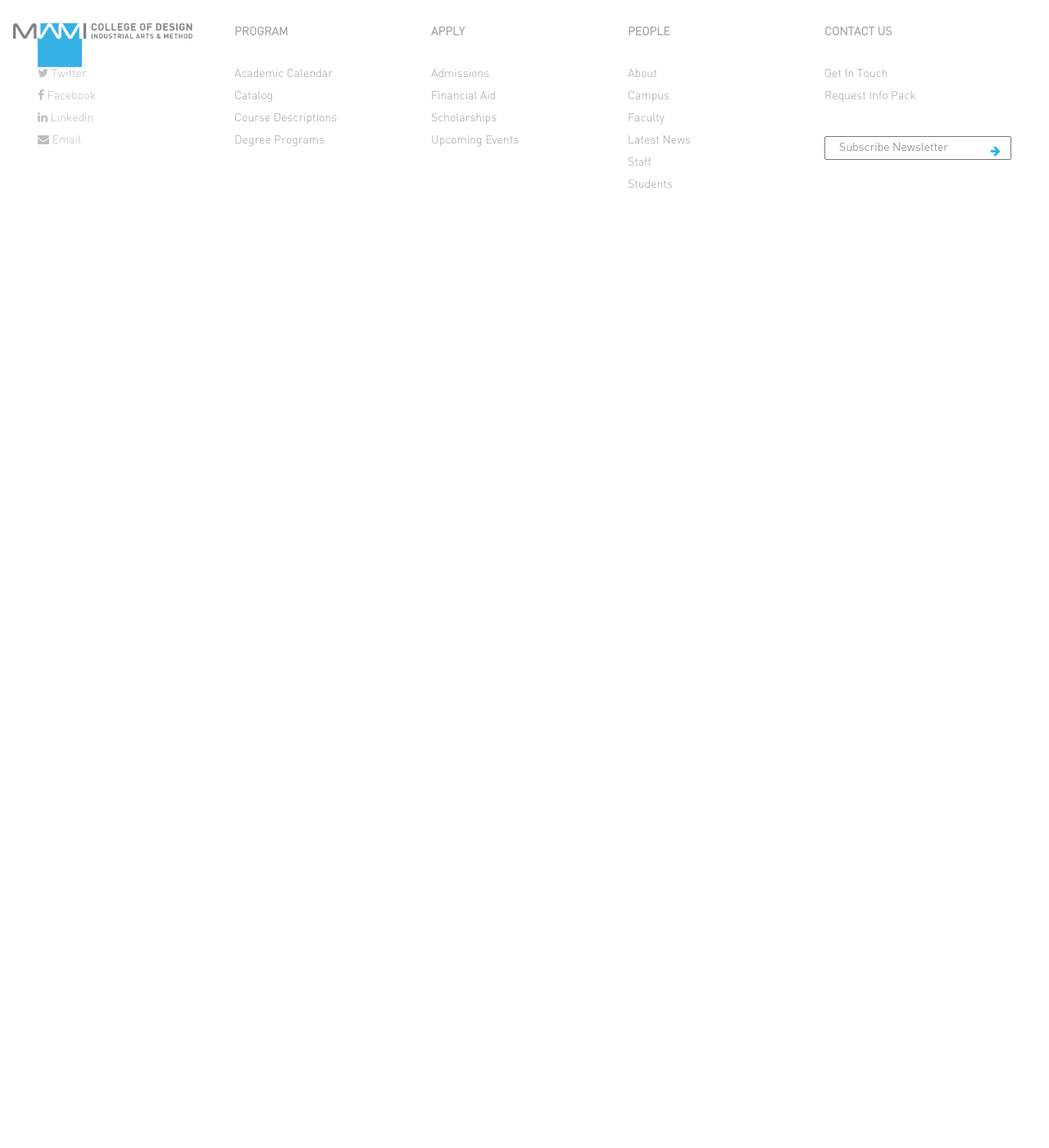
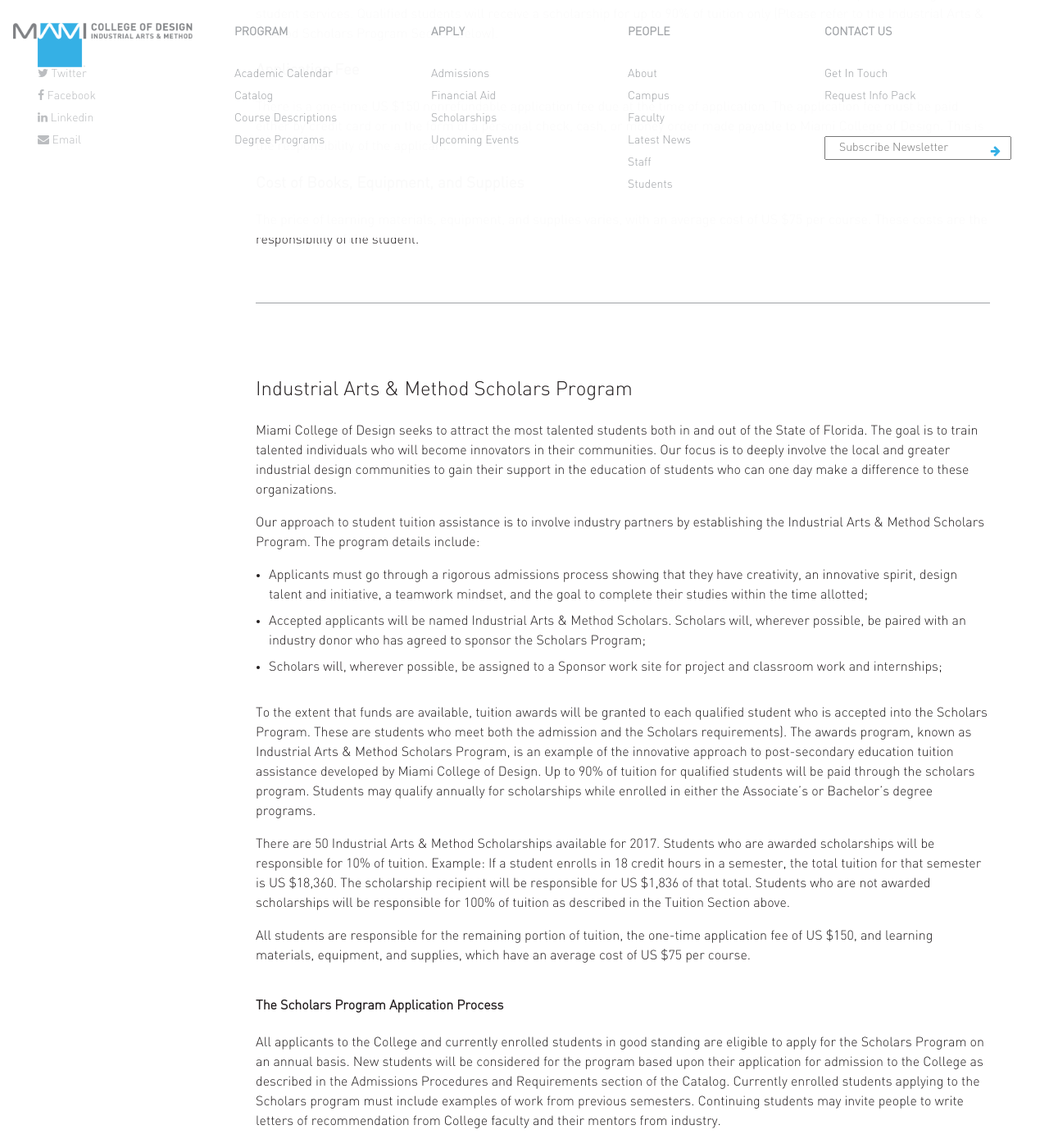
Before and after one commit to akritibhusal/MiamiCollegeofDesign, a Jekyll site: the page built from apply/financial-aid.markdown, in a window 1280 px wide and 1400 px high, scrolled down 641 px. Shown: the whole window at 82% size. Built offline with Jekyll 4.4.1, drawn with Linux system fonts in a browser that asks for light colours; nearby versions of some CDN libraries; before the commit the page ends 900 px from its top, so only the background shows below that; some of the changed text lies outside the part shown.

Commit message:
Updated Financial Aid

```diff
--- a/apply/financial-aid.markdown
+++ b/apply/financial-aid.markdown
@@ -3,4 +3,67 @@ title: Financial Aid
 date: 2016-12-02 14:09:00 Z
 permalink: "/apply/financial-aid/"
 position: 1
+sidemenu:
+  tuition: Tuition fees and other costs
+  scholar: Industrial Arts & Method Scholars Program
+header_title: Financial Aid
 ---
+
+## Tuition fees and other costs
+{:#tuition}
+
+### Tuition
+
+Tuition is due at the time of registration for each semester. The fee is US $1020 per semester credit-hour unit. The total cost of tuition for the bachelor’s degree is US $147,900 (145 credit hours). The total cost of tuition for the associate’s degree is US $66,300 (65 credit hours). Tuition includes the cost of instructors and administration, as well as internships, mentoring, and student services. Qualified students will receive a scholarship for up to 90% of tuition only (Please refer to the Industrial Arts & Method Scholars Program Section below).
+
+### Application Fee
+
+There is a one-time US $150 nonrefundable application fee due at the time of application. The application fee must be paid either by credit card or in the form of a personal check, cash, or money order made payable to Miami College of Design. This is the responsibility of the applicant.
+
+### Cost of Books, Equipment, and Supplies
+
+The price of learning materials, equipment, and supplies varies, with an average cost of US $75 per course. These costs are the responsibility of the student.
+
+{:.sep--line}
+&nbsp;
+
+## Industrial Arts & Method Scholars Program
+{:#scholar}
+
+Miami College of Design seeks to attract the most talented students both in and out of the State of Florida. The goal is to train talented individuals who will become innovators in their communities. Our focus is to deeply involve the local and greater industrial design communities to gain their support in the education of students who can one day make a difference to these organizations.
+
+Our approach to student tuition assistance is to involve industry partners by establishing the Industrial Arts & Method Scholars Program. The program details include:
+
+* Applicants must go through a rigorous admissions process showing that they have creativity, an innovative spirit, design talent and initiative, a teamwork mindset, and the goal to complete their studies within the time allotted;
+* Accepted applicants will be named Industrial Arts & Method Scholars. Scholars will, wherever possible, be paired with an industry donor who has agreed to sponsor the Scholars Program;
+* Scholars will, wherever possible, be assigned to a Sponsor work site for project and classroom work and internships;
+
+To the extent that funds are available, tuition awards will be granted to each qualified student who is accepted into the Scholars Program. These are students who meet both the admission and the Scholars requirements). The awards program, known as Industrial Arts & Method Scholars Program, is an example of the innovative approach to post-secondary education tuition assistance developed by Miami College of Design. Up to 90% of tuition for qualified students will be paid through the scholars program. Students may qualify annually for scholarships while enrolled in either the Associate's or Bachelor’s degree programs.
+
+There are 50 Industrial Arts & Method Scholarships available for 2017. Students who are awarded scholarships will be responsible for 10% of tuition. Example: If a student enrolls in 18 credit hours in a semester, the total tuition for that semester is US $18,360. The scholarship recipient will be responsible for US $1,836 of that total. Students who are not awarded scholarships will be responsible for 100% of tuition as described in the Tuition Section above.
+
+All students are responsible for the remaining portion of tuition, the one-time application fee of US $150, and learning materials, equipment, and supplies, which have an average cost of US $75 per course.
+
+#### The Scholars Program Application Process
+
+All applicants to the College and currently enrolled students in good standing are eligible to apply for the Scholars Program on an annual basis. New students will be considered for the program based upon their application for admission to the College as described in the Admissions Procedures and Requirements section of the Catalog. Currently enrolled students applying to the Scholars program must include examples of work from previous semesters. Continuing students may invite people to write letters of recommendation from College faculty and their mentors from industry.
+
+#### Interview and Performance Assessment
+
+All Scholar applicants will have a face-to-face, in person or electronic interview. During the interview, applicants will be asked to discuss their experience working as part of a design team.
+
+#### Acceptance into the Scholars Program
+
+Decisions regarding acceptance into the Scholars Program, as well as the percentage of tuition to be covered by the Scholars Program will be made within one month of the review by Scholars Program Committee. This will be three months prior to the due date for submission of the enrollment agreement by new students for the semester in which they intend to enroll. Continuing students will be informed of their scholarship status three months prior to the Fall Semester.
+
+#### How are students selected?
+
+In addition to the standard admission process, students must prove to the Admissions Committee that they are highly qualified, goal-oriented, and committed to completion of their assigned work.
+
+#### What are the requirements to maintain good standing in the scholar program?
+
+A minimum cumulative grade average of 3.0 and enrollment of at least 9 credits per semester.
+
+#### How many scholarships are awarded?
+
+Scholarships are awarded to as many qualified students as possible based on available scholarship funding.
```
